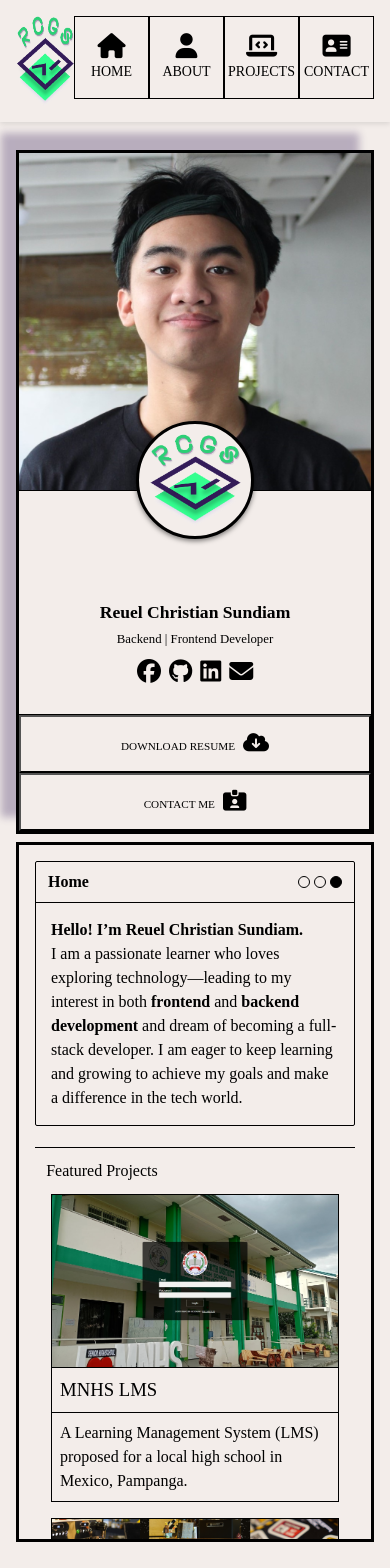
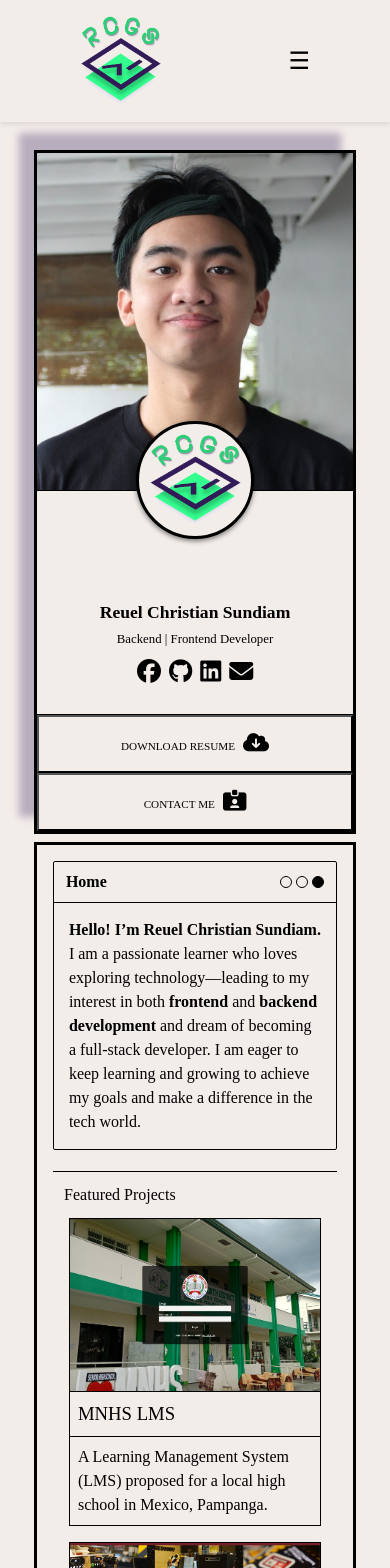
Before and after one commit to ru-wel/portfolio-wdfol, a React (Vite) app: page / in a window 390 px wide. Shown: the top 1568 px of the page. Built offline with nearby package versions, Linux system fonts and the light colour scheme; a web font is replaced by a local one.

Commit message:
mobile responsiveness styles

```diff
--- a/src/assets/styles/home.scss
+++ b/src/assets/styles/home.scss
@@ -3,123 +3,6 @@
   display: flex;
   justify-content: center;
   align-items: center;
-
-  // .profile-card {
-  //   text-align: center;
-  //   border: 3px solid #000;
-  //   width: 30%;
-  //   height: 80%;
-  //   box-shadow: -15px -17px 7.7px rgba(51, 28, 88, 0.30);
-  //   display: flex;
-  //   flex-direction: column;
-  //   position: relative;
-
-  //   .profile-image {
-  //     object-fit: cover;
-  //     margin-bottom: 10px;
-  //     width: 100%;
-  //     height: 40vh;
-  //     max-height: 350px;
-  //     min-height: 200px;
-  //     border-bottom: 1px solid #000;
-  //   }
-
-  //   .logo-badge {
-  //     // width: 140px;
-  //     // height: 140px;
-  //     width: clamp(80px, 14vh, 140px);
-  //     height: clamp(80px, 14vh, 140px);
-  //     background: #F3EDEA;
-  //     border-radius: 50%;
-  //     position: relative;
-  //     // bottom: 40px;
-  //     // margin: -40px auto 10px;
-  //     bottom: clamp(20px, 5vh, 40px);
-  //     margin: calc(-1 * clamp(20px, 5vh, 40px)) auto 10px;
-  //     display: flex;
-  //     align-items: center;
-  //     justify-content: center;
-  //     box-shadow: 0 2px 5px rgba(0, 0, 0, 0.5);
-  //     border: 3px solid #000;
-
-  //     img {
-  //       width: clamp(60px, 11vh, 140px);
-  //       height: clamp(60px, 11vh, 140px);
-  //     }
-  //   }
-
-  //   .profile-name {
-  //     // font-size: 1.5rem;
-  //     font-size: clamp(1.3rem, 1.3vw, 1.5rem);
-  //     font-weight: bold;
-  //     margin: 10px 0 5px;
-  //     transition: color 0.2s ease-in-out, font-size 0.2s ease-in-out, text-shadow 0.2s ease-in-out;
-
-  //     &:hover {
-  //       color: #2CCF76;
-  //       font-size: 1.6rem;
-  //     }
-  //   }
-
-  //   .profile-title {
-  //     font-size: 1rem;
-  //     transition: color 0.2s ease-in-out, font-size 0.2s ease-in-out, text-shadow 0.2s ease-in-out;
-
-  //     &:hover {
-  //       color: #331C58;
-  //       font-size: 1.1rem;
-  //     }
-  //   }
-
-  //   .social-links {
-  //     display: flex;
-  //     justify-content: center;
-  //     gap: 0.8rem;
-  //     margin: 0.3rem 0;
-
-  //     .social-icon {
-  //       font-size: 1.8rem;
-  //       transition: color 0.3s;
-
-  //       &:hover {
-  //         color: #2CCF76;
-  //       }
-  //     }
-  //   }
-
-  //   .button-container {
-  //     display: grid;
-  //     grid-template-columns: 1fr 1fr;
-  //     width: 100%;
-  //     margin-top: auto;
-  //     border-top: 1px solid #000;
-
-  //     .profile-button {
-  //       padding: 15px;
-  //       font-size: 14px;
-  //       background-color: #F3EDEA;
-  //       transition: all 0.2s;
-
-  //       a {
-  //         font-size: 0.7rem;
-  //         text-transform: uppercase;
-  //         font-family: 'PX Sans Nouveaux';
-  //         font-weight: normal;
-  //       }
-
-  //       i {
-  //         font-size: 1.3rem;
-  //         margin-left: 0.5rem;
-  //       }
-
-  //       &:hover {
-  //         transform: scale(1.01);
-  //         background-color: #2CCF76;
-  //         box-shadow: 4px 4px 10px black;
-  //       }
-  //     }
-  //   }
-  // }
 
   .home-card {
     display: flex;
@@ -189,6 +72,7 @@
       // bottom: 25px;
       width: 100%;
       margin-top: 1.3rem;
+      height: auto;
 
       h2 {
         font-family: 'PX Sans Nouveaux';
@@ -257,19 +141,6 @@
     }
   }
 
-  // animation styles
-
-  // @keyframes fadeInUp {
-  //   from {
-  //     opacity: 0;
-  //     transform: translateY(50px);
-  //   }
-  //   to {
-  //     opacity: 1;
-  //     transform: translateY(0);
-  //   }
-  // }
-
   h1 {
     font-family: 'PX Sans Nouveaux';
   }
@@ -313,6 +184,8 @@
     .home-card {
       width: 80%;
       height: auto;
+      max-height: none;
+      overflow: visible;
       border-left: 3px solid #000;
       border-right: 3px solid #000;
     }
@@ -324,13 +197,15 @@
     .projects {
       position: relative;
       bottom: 0;
+      height: auto;
+      overflow: visible;
     }
   }
 
   @media (max-width: 480px) {
     .profile-card,
     .home-card {
-      width: 100%;
+      width: 90%;
       border: 3px solid #000;
     }
 
--- a/src/assets/styles/navbar.scss
+++ b/src/assets/styles/navbar.scss
@@ -50,6 +50,14 @@ nav {
     }
   }
 
+  .hamburger {
+    display: none;
+    font-size: 24px;
+    background: none;
+    border: none;
+    cursor: pointer;
+  }
+
   // tablet / mobile nav styles
 
   @media (max-width: 1024px) {
@@ -77,4 +85,43 @@ nav {
       }
     }
   }
+
+  @media (max-width: 480px) {
+    .nav-items {
+      visibility: hidden;
+      flex-direction: row;
+      justify-content: center;
+      position: absolute;
+      padding: 0.5rem;
+      top: 100%;
+      left: 0;
+      width: 100%;
+      background-color: #F3EDEA;
+      box-shadow: 0px 2px 5px rgba(0, 0, 0, 0.1);
+      opacity: 0;
+      visibility: hidden;
+      transform: translateY(-1rem);
+      max-height: 0;
+      padding: 0 0.5rem;
+
+      transition:
+        opacity 0.4s ease,
+        visibility 0.4s ease,
+        transform 0.4s ease,
+        max-height 0.4s ease,
+        padding 0.4s ease;
+    }
+
+    .nav-items.open {
+      opacity: 1;
+      visibility: visible;
+      transform: translateY(0);
+      max-height: 500px;
+      padding: 1rem 0.5rem;
+    }
+
+    .hamburger {
+      display: block;
+    }
+  }
 }
--- a/src/assets/styles/profilecard.scss
+++ b/src/assets/styles/profilecard.scss
@@ -100,6 +100,7 @@
       padding: 15px;
       font-size: 14px;
       background-color: #F3EDEA;
+      color: #000;
       transition: all 0.2s;
 
       a {
--- a/src/pages/Nav.jsx
+++ b/src/pages/Nav.jsx
@@ -1,7 +1,11 @@
+import { useState } from 'react';
 import { Link } from 'react-router-dom';
+
 import "../assets/styles/navbar.scss";
 
 const Nav = () => {
+
+  const [menuOpen, setMenuOpen] = useState(false);
 
   return(
     <nav>
@@ -9,7 +13,11 @@ const Nav = () => {
         <Link to="/" aria-label="Go to Home Page"><img src="images/wel-logo-final.png" alt="RCGS Logo" width={'81px'} height={'90px'}/></Link>
       </div>
 
-      <div className='nav-items'>
+      <button className="hamburger" onClick={() => setMenuOpen(!menuOpen)}>
+        ☰
+      </button>
+
+      <div className={`nav-items ${menuOpen ? "open" : ""}`}>
         <div>
           <Link to="/" aria-label="Go to Home Page">
             <i className="fa-solid fa-house"></i>
```
Also changed, not shown: src/pages/Home.jsx (+0 -32 lines).
